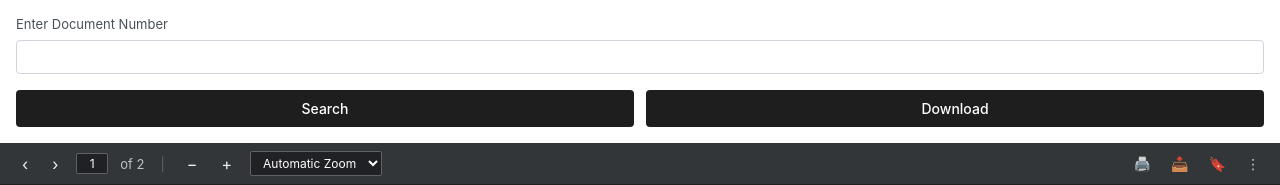
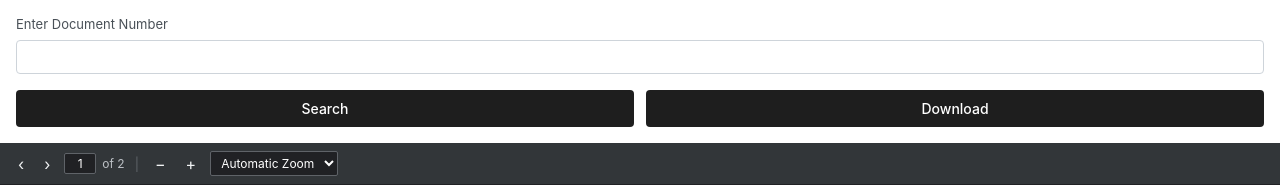
Before and after one commit to emanhamoudaa/QR-Generator, a Flask app: template templates/view.html in a window 1280 px wide. Shown: the part 55-240 px from the top of the page. Run offline with Flask 3, Linux system fonts and the light colour scheme; the template is opened without the code that fills it, so the values that code supplies are empty; some libraries are stand-ins or nearby versions.

Commit message:
Update view.html

```diff
--- a/templates/view.html
+++ b/templates/view.html
@@ -21,7 +21,7 @@
             flex-direction: column;
         }
 
-        /* 1. الشريط العلوي الرئيسي (مفصول ونازل لتحت بنفس شكل الصورة) */
+        /* 1. الشريط العلوي الرئيسي */
         .top-bar-container {
             padding: 12px 16px 8px 16px;
             background-color: #ffffff;
@@ -67,7 +67,7 @@
             box-shadow: 0 0 0 0.2rem rgba(0, 123, 255, 0.25);
         }
 
-        /* 3. شريط أزرار التحكم (Search / Download) */
+        /* 3. شريط أزرار التحكم */
         .buttons-group {
             display: flex;
             gap: 12px;
@@ -93,23 +93,34 @@
             background-color: #343a40;
         }
 
-        /* 4. شريط أدوات عارض الـ PDF (الخاص بالـ Zoom والتنقل) */
+        /* 4. شريط أدوات الـ PDF (معدل لمنع نزول of 2) */
         .pdf-toolbar {
             background-color: #323639;
             color: #f1f3f4;
-            padding: 8px 16px;
+            padding: 8px 12px;
             display: flex;
             align-items: center;
             justify-content: space-between;
             font-size: 13px;
             border-bottom: 1px solid #202124;
             user-select: none;
+            overflow-x: auto; /* يسمح بالتمرير الأفقي إذا كانت الشاشة صغيرة جداً */
+            white-space: nowrap; /* يمنع أي عنصر من النزول لسطر جديد */
+            direction: ltr; /* يضمن الترتيب من اليسار لليمين دائماً */
         }
 
         .toolbar-group {
             display: flex;
             align-items: center;
-            gap: 12px;
+            gap: 8px;
+            flex-wrap: nowrap;
+        }
+
+        .page-control-box {
+            display: inline-flex;
+            align-items: center;
+            gap: 6px;
+            white-space: nowrap;
         }
 
         .toolbar-btn {
@@ -141,11 +152,17 @@
             outline: none;
         }
 
+        .page-count-text {
+            color: #bdc1c6;
+            white-space: nowrap;
+            font-size: 12px;
+        }
+
         .zoom-select {
             background-color: #202124;
             color: #ffffff;
             border: 1px solid #5f6368;
-            padding: 3px 8px;
+            padding: 3px 6px;
             border-radius: 2px;
             font-size: 12px;
             outline: none;
@@ -159,11 +176,7 @@
             padding: 4px;
         }
 
-        .toolbar-icon:hover {
-            opacity: 1;
-        }
-
-        /* 5. منطقة عرض المستند الرمادية الداكنة */
+        /* 5. منطقة عرض المستند */
         .viewer-container {
             flex: 1;
             width: 100%;
@@ -204,7 +217,7 @@
 </head>
 <body>
 
-    <!-- 1. الهيدر العلوي (نازل ومفصول بمسافة مثل الصورة) -->
+    <!-- 1. الهيدر العلوي -->
     <div class="top-bar-container">
         <div class="top-bar">
             Verify Document
@@ -222,14 +235,19 @@
         </div>
     </div>
 
-    <!-- 3. شريط الـ Zoom والتنقل (PDF Toolbar) -->
+    <!-- 3. شريط الـ PDF المعدل -->
     <div class="pdf-toolbar">
         <div class="toolbar-group">
             <button class="toolbar-btn" title="Previous Page">‹</button>
             <button class="toolbar-btn" title="Next Page">›</button>
-            <input type="text" class="page-num-input" value="1">
-            <span style="color: #bdc1c6;">of <span id="totalPagesCount">2</span></span>
-            <span style="color: #5f6368; margin: 0 4px;">|</span>
+
+            <!-- تجمِيع الـ input مع الكلمة للثبات بنفس السطر -->
+            <div class="page-control-box">
+                <input type="text" class="page-num-input" value="1">
+                <span class="page-count-text">of <span id="totalPagesCount">2</span></span>
+            </div>
+
+            <span style="color: #5f6368; margin: 0 2px;">|</span>
             <button class="toolbar-btn" title="Zoom Out">−</button>
             <button class="toolbar-btn" title="Zoom In">+</button>
             <select class="zoom-select">
@@ -239,15 +257,7 @@
                 <option>50%</option>
                 <option>75%</option>
                 <option>100%</option>
-                <option>125%</option>
-                <option>150%</option>
             </select>
-        </div>
-        <div class="toolbar-group">
-            <span class="toolbar-icon" title="Print">🖨️</span>
-            <span class="toolbar-icon" title="Download">📥</span>
-            <span class="toolbar-icon" title="Bookmark">🔖</span>
-            <span class="toolbar-icon" title="More Options">⋮</span>
         </div>
     </div>
 
@@ -271,10 +281,8 @@
         const isMobile = /Android|iPhone|iPad|iPod/i.test(navigator.userAgent);
 
         if (!isMobile) {
-            // اللاب: عارض Chrome الجاهز
             viewer.innerHTML = '<iframe src="' + url + '#toolbar=1&navpanes=0&scrollbar=1"></iframe>';
         } else {
-            // الموبايل: نرسم الصفحات بـ PDF.js
             pdfjsLib.GlobalWorkerOptions.workerSrc =
                 "https://cdnjs.cloudflare.com/ajax/libs/pdf.js/3.11.174/pdf.worker.min.js";
 
```
